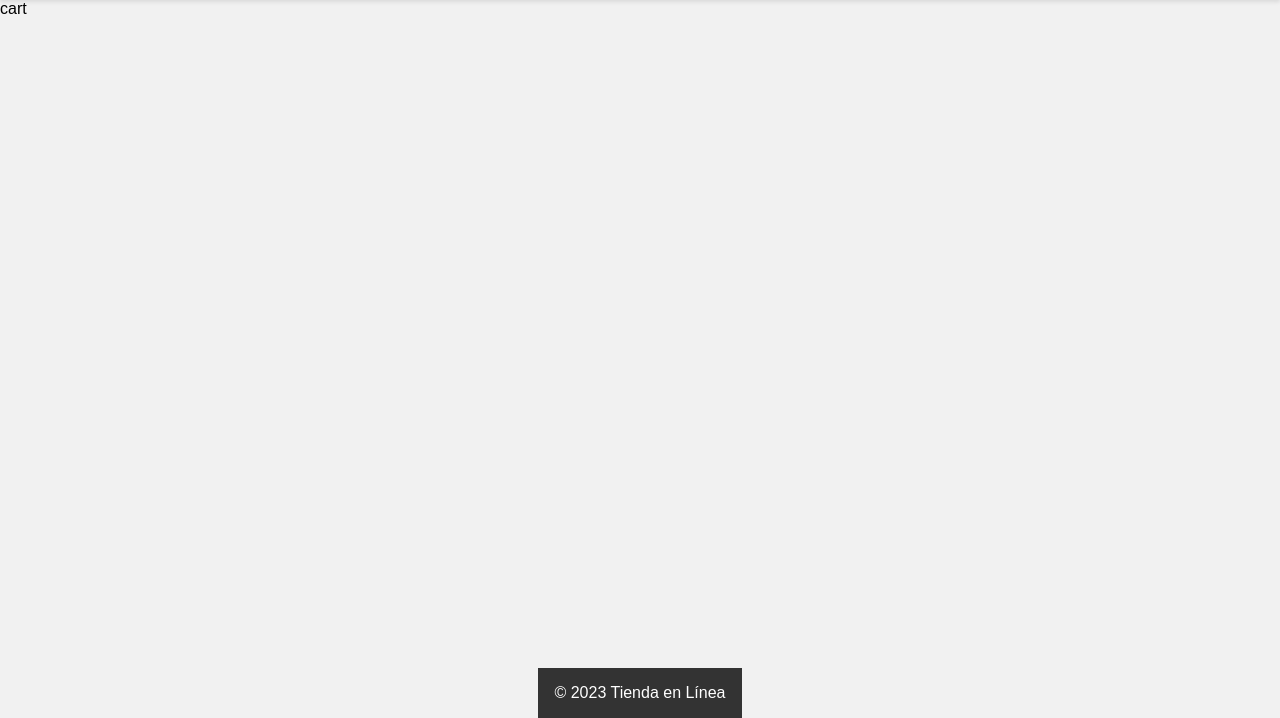
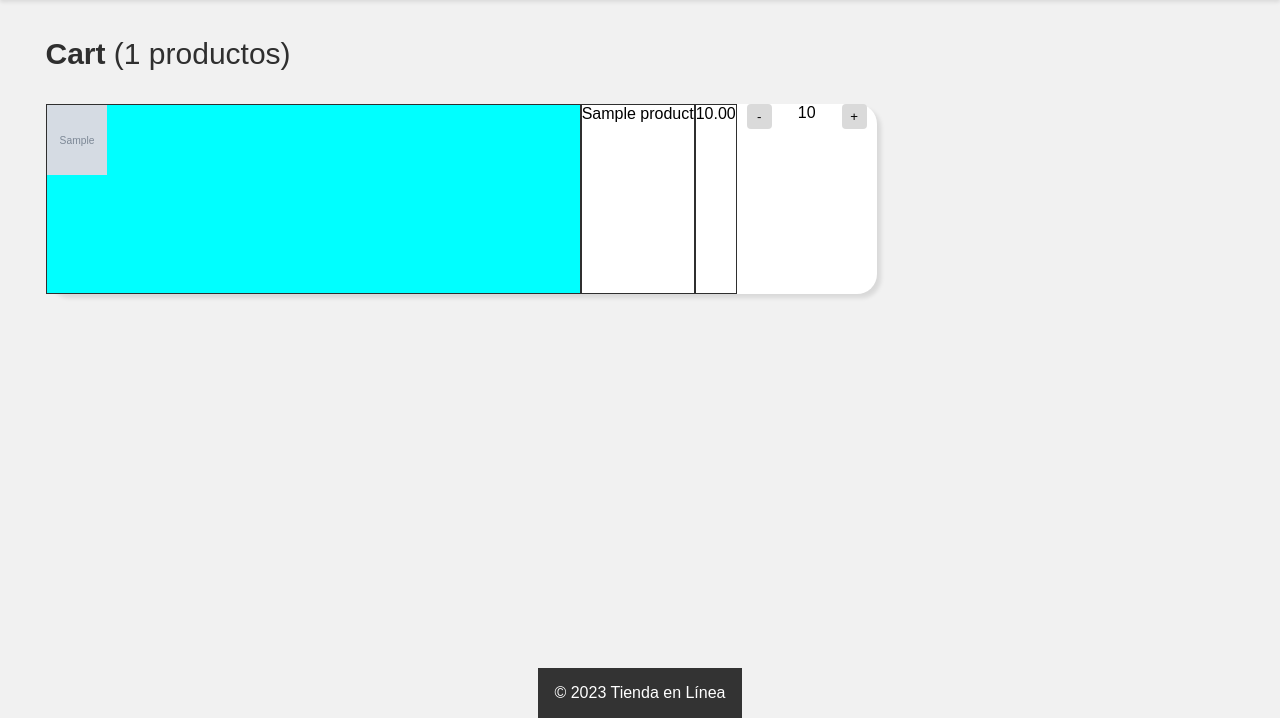
Before and after one commit to Hytshjr/Django-test, a Django app: page /cart/ in a window 1280 px wide. Shown: the part 82-800 px from the top of the page. Run offline with Django 5.2, Linux system fonts and the light colour scheme; a user stored in the database is signed in; tables that the repository leaves empty hold one stand-in row (values such as "Sample post"); grey boxes marked "Sample" are stand-in pictures.

Commit message:
add cart site

```diff
--- a/cart/views.py
+++ b/cart/views.py
@@ -10,7 +10,15 @@ import json
 
 # Create your views here.
 def cart(request):
-    return render(request, 'cart/cart.html')
+    user_id = request.user.id
+    cart = Product.objects
+    products = cart.values(
+        'name', 'price', 'image_path', 'cart_items__quantity', 'id'
+        ).filter(cart_items__user_id=user_id)
+
+    context = {'products': products}
+
+    return render(request, 'cart/cart.html', context)
 
 def add_to_cart(request, product_id):
     if request.user.is_authenticated:
--- a/templates/cart/cart.html
+++ b/templates/cart/cart.html
@@ -2,8 +2,139 @@
 {% load static %}
 
 {% block content %}
-<div class="main-container">
-    <span>cart</span>
+<style>
+    .main-container-cart {
+        display: flex;
+        width: 1263px;
+    }
+
+    .right-section-cart {
+        flex: 1;
+    }
+
+    .left-section-cart,
+    .right-section-cart {
+        padding: 37px 0px 37px 0px;
+    }
+
+    .right-section-cart {
+        padding-right: 37px;
+        padding-left: 19.5px;
+    }
+
+    .left-section-cart {
+        height: 460px;
+        width:70%;
+        padding-right: 19.5px;
+        padding-left: 37px;
+    }
+
+    .left-section-text {
+        font-size: 30px;
+        font-weight: 100;
+        color: #2f2f2f;
+    }
+
+    .left-section-detail {
+        margin-top: 33px;
+        height: 190px;
+        width: 94%;
+        background-color: #fff;
+        border-radius: 20px;
+        box-shadow: 4px 4px 4px rgba(0, 0, 0, 0.1);
+        display: flex;
+    }
+
+    .price-content-cart,
+    .text-content-cart,
+    .image-product-cart {
+        border: #2f2f2f 1px solid;
+
+    }
+
+    .image-product-cart {
+        flex: 1;
+        width: 60px;
+        background-color: aqua ;
+
+
+    }
+
+    .image-content-cart {
+        display: flex;
+        align-items: center;
+        justify-content: center;
+        height: 70px;
+        width: 60px;
+    }
+
+    .quantity-content-cart {
+        display: flex;
+        padding: 0px 10px 0px 10px;
+    }
+
+    .plus-count-product,
+    .menos-count-product {
+        background-color: #dadada;
+        height: 25px;
+        width: 25px;
+        border-radius: 4px;
+        display: flex;
+        align-items: center;
+        justify-content: center; /* Centra horizontalmente el contenido */
+    }
+
+    .menos-count-product {
+        margin-right: 26px;
+    }
+
+    .plus-count-product {
+        margin-left: 26px;
+    }
+
+    .max-count-product {
+        margin-left: 28px;
+    }
+</style>
+
+<div class="main-container-cart">
+    <div class="left-section-cart">
+        <div class="left-section-text">
+            <span> <strong>Cart</strong> ({{ products|length }} productos)</span>
+        </div>
+    {% for product in products %}
+        <div class="left-section-detail">
+            <div class="image-product-cart">
+                <section class="image-content-cart" >
+                    {% if product.image_path %}
+                        <img class="img_product" src="/media/{{ product.image_path }}" alt="{{ product.name }}">
+                    {% else %}
+                    <p>No hay imagen disponible</p>
+                    {% endif %}
+                </section>
+            </div>
+            <div class="text-content-cart">
+                {{ product.name }}
+            </div>
+            <div class="price-content-cart">
+                {{ product.price }}
+            </div>
+            <div class="quantity-content-cart">
+                <div class="menos-count-product"><button>-</button></div>
+                    <div class="number-count-product" id="quantity">{{ product.cart_items__quantity }}</div>
+                    <div class="plus-count-product"><button>+</button></div>
+            </div>
+
+        </div>
+    {% endfor %}
+
+    </div>
+
+    <div class="right-section-cart">
+
+    </div>
+
+
 </div>
 
 {% endblock content %}
```
Also changed, not shown: templates/product_detail.html (+39 -6 lines).
